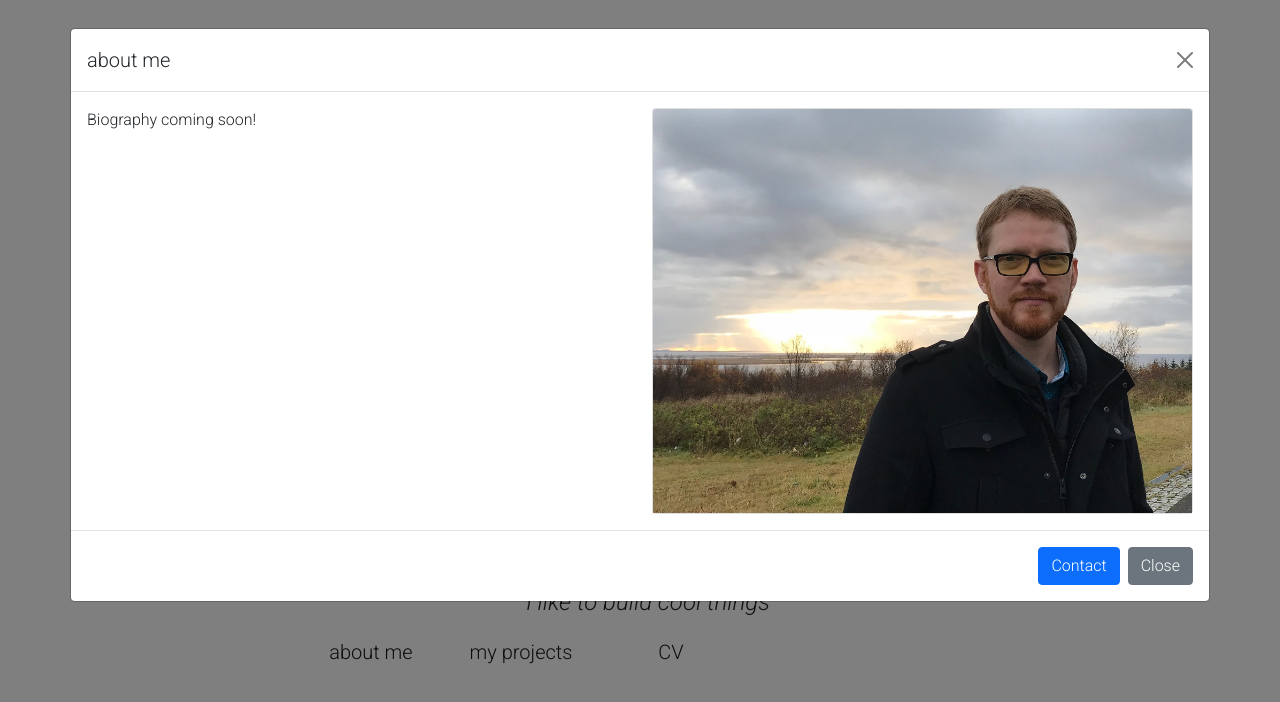
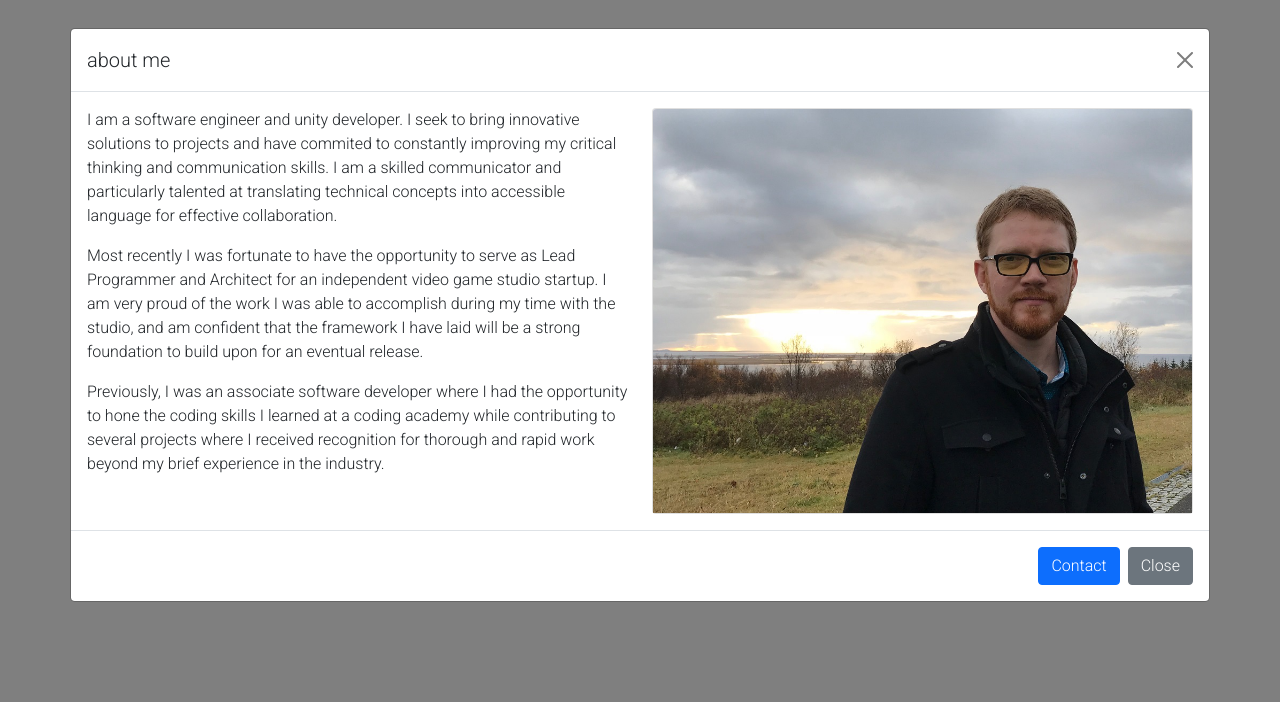
Before and after one commit to hmcenhill/hmcenhill.github.io, a plain HTML site: page index.html in a window 1280 px wide. Both pictures are taken after a click on the link "about me". Drawn offline with nearby package versions, Linux system fonts and the light colour scheme.

Commit message:
supress projects until ready

```diff
--- a/index.html
+++ b/index.html
@@ -20,27 +20,27 @@
 <body>
     <div class="container pt-5">
         <div class="row">
-            <div class="col-sm-2"></div>
-            <div class="col-auto">
+            <div class="col"></div>
+            <div class="col">
                 <img src="HermKeyboard.png" alt="" style="width: 100%;">
                 <div class="h3"><strong><u>herm</u>ann <u>in</u>gi mcenhill</strong></div>
                 <div class="h4" style="text-align: right;"><em>i like to build cool things</em></div>
                 <nav class="navbar navbar-expand navbar-light">
-                    <div class="container-fluid">
+                    <div class="container-fluid justify-content-center">
                         <div class="" id="navbarSupportedContent">
-                            <ul class="navbar-nav me-auto mb-2">
+                            <ul class="navbar-nav">
                                 <li class="nav-item">
                                     <a class="nav-link active h5" data-bs-toggle="modal" data-bs-target="#aboutMeModal"
                                         href="#about">
                                         about me
                                     </a>
                                 </li>
-                                <li class="nav-item">
+                                <!-- <li class="nav-item">
                                     <a class="nav-link active h5" data-bs-toggle="modal"
                                         data-bs-target="#myprojectsModal" href="#myprojects">
                                         my projects
                                     </a>
-                                </li>
+                                </li> -->
                                 <li class="nav-item">
                                     <a class="nav-link active h5" data-bs-toggle="modal" data-bs-target="#cvModal"
                                         href="#cv">
@@ -52,6 +52,7 @@
                     </div>
                 </nav>
             </div>
+            <div class="col"></div>
         </div>
 
         <main>
@@ -68,9 +69,27 @@
                             <div class="row"></div>
                             <div class="row">
                                 <div class="col">
-                                    <p>Biography coming soon!</p>
+                                    <p>I am a software engineer and unity developer. I seek to bring innovative
+                                        solutions to projects and have commited to constantly improving my critical
+                                        thinking and communication skills. I am a skilled communicator and particularly
+                                        talented at translating technical concepts into accessible language for
+                                        effective collaboration.
+                                    </p>
+                                    <p>
+                                        Most recently I was fortunate to have the opportunity to serve as Lead
+                                        Programmer and Architect for an independent video game studio startup. I am very
+                                        proud of the work I was able to accomplish during my time with the studio, and
+                                        am confident that the framework I have laid will be a strong foundation to
+                                        build upon for an eventual release.
+                                    </p>
+                                    <p>
+                                        Previously, I was an associate software developer where I had the opportunity to
+                                        hone the coding skills I learned at a coding academy while contributing to
+                                        several projects where I received recognition for thorough and rapid work beyond
+                                        my brief experience in the industry.
+                                    </p>
                                 </div>
-                                <div class="col">
+                                <div class="col-lg-6">
                                     <div class="card" style="width: 100%;">
                                         <img src="HIM_about.jpg" class="card-img-top" alt="Image of hermann in Iceland">
                                     </div>
```
